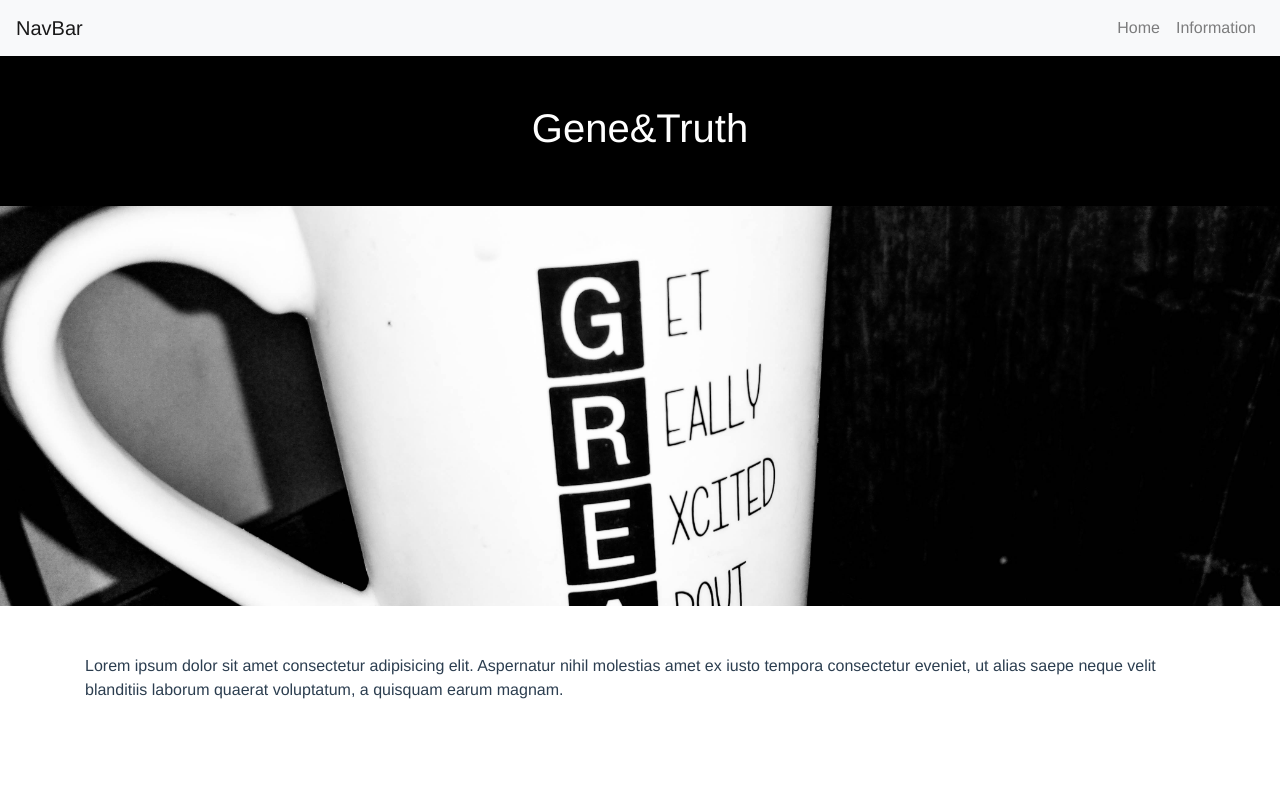
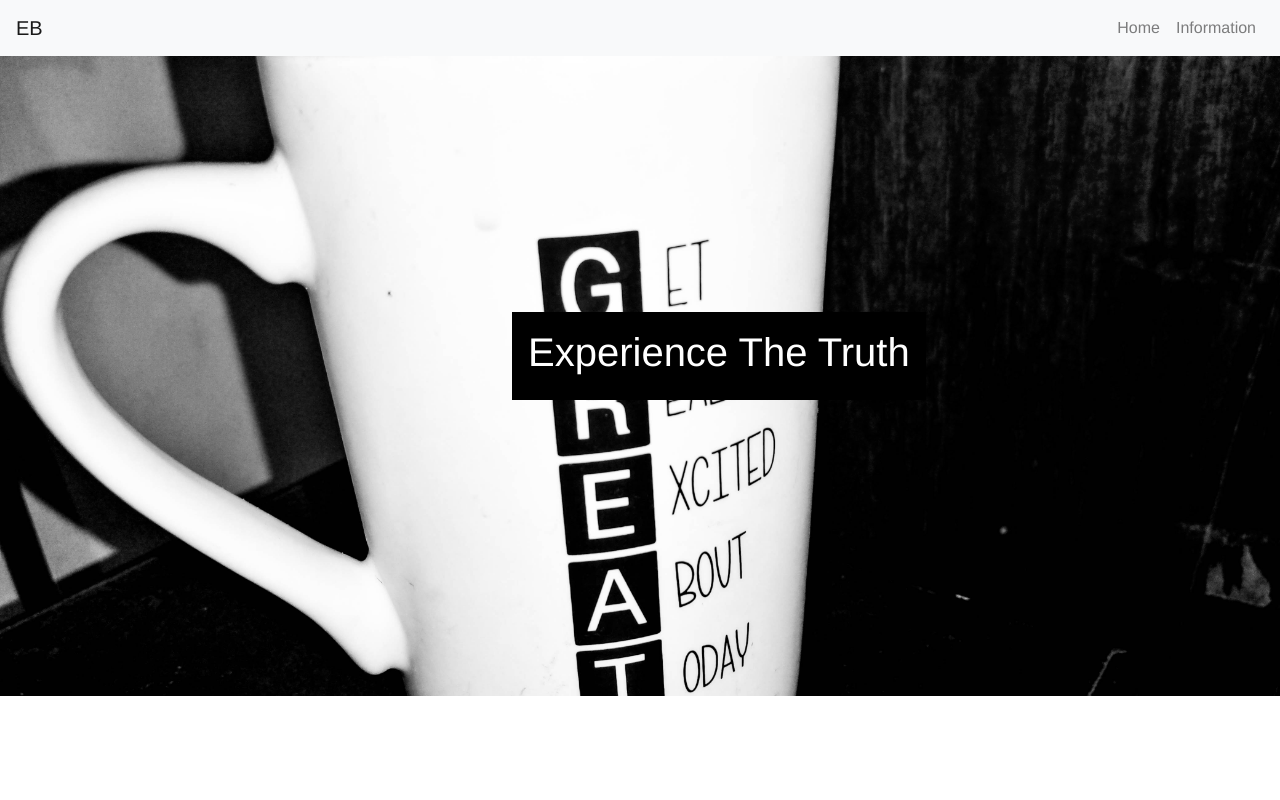
Before and after one commit to bermudezcharloneugene/gt, a Vue app: page / in a window 1280 px wide. Shown: the top 800 px of the page. Built offline with nearby package versions, Linux system fonts and the light colour scheme.

Commit message:
Parallax settings

```diff
--- a/src/Navbar.vue
+++ b/src/Navbar.vue
@@ -1,7 +1,7 @@
 <template>
     <div>
-      <b-navbar toggleable="lg" type="light" variant="light">
-        <b-navbar-brand href="#">NavBar</b-navbar-brand>
+      <b-navbar toggleable="lg" type="light" variant="light" fixed>
+        <b-navbar-brand href="#">EB</b-navbar-brand>
 
         <b-navbar-toggle target="nav-collapse"></b-navbar-toggle>
 
--- a/src/components/Home/Content.vue
+++ b/src/components/Home/Content.vue
@@ -1,11 +1,8 @@
 <template>
-    <div class="mt-5 container content">
-        <p>
-            Lorem ipsum dolor sit amet consectetur adipisicing elit.
-            Aspernatur nihil molestias amet ex iusto tempora consectetur eveniet,
-            ut alias saepe neque velit blanditiis laborum quaerat voluptatum, a
-            quisquam earum magnam.
-        </p>
+    <div class="container content">
+        <div class="row">
+
+        </div>
     </div>
 </template>
 <script>
@@ -19,5 +16,6 @@ export default {
 <style scoped>
     .content{
         min-height: 300px;
+        padding: 40px 60px 24px 60px;
     }
 </style>
--- a/src/components/Home/FirstParallax.vue
+++ b/src/components/Home/FirstParallax.vue
@@ -2,7 +2,16 @@
     <div>
         <slot>
             <div class="parallax" :style="{ backgroundImage: `url(${backgroundUrl})` }">
-
+                <h1 class="parallax-text" >
+                    <label
+                        class="p-3"
+                        @mousemove="calcMousePos"
+                        @mouseleave="isOnHover = false"
+                    >Experience The Truth</label>
+                    </h1>
+                <div v-if="isOnHover === true" class="hoverable-text" :style="{ top: top, left: left}" >
+                    <h1>ASDASD</h1>
+                </div>
             </div>
         </slot>
     </div>
@@ -13,13 +22,26 @@
 
 <script>
 import backgroundUrl from '../../assets/gt.jpg';
+
 export default {
     name: 'FirstParallax',
     data() {
         return{
-            backgroundUrl
+            backgroundUrl: backgroundUrl,
+            isOnHover: false,
+            top: 0,
+            left: 0
+
         }
-    }
+    },
+    methods: {
+        calcMousePos(event) {
+            this.top = (event.pageY - 30) + 'px';
+            this.left = event.pageX + 'px';
+            this.isOnHover = true;
+        }
+    },
+
 }
 </script>
 
@@ -27,10 +49,26 @@ export default {
     .parallax {
         -webkit-filter: grayscale(100%); /* Safari 6.0 - 9.0 */
         filter: grayscale(100%);
-        min-height: 400px;
+        min-height: calc(800px - 10rem);
         background-attachment: fixed;
         background-position: center;
         background-repeat: no-repeat;
         background-size: cover;
     }
+    .parallax-text {
+        position: absolute;
+        left: 40%;
+        top: 40%;
+        background: #000;
+        color: white;
+
+    }
+    .hoverable-text {
+        position: absolute;
+
+        background: rgb(170, 168, 168);
+        color: white;
+        padding: 40px 50px 40px 50px;
+
+    }
 </style>
--- a/src/components/Home/Header.vue
+++ b/src/components/Home/Header.vue
@@ -1,8 +1,7 @@
 <template>
     <div class="header-section ">
         <slot>
-            <h1 class="header-text text-center p-5">Gene&Truth</h1>
-
+            <h1 class="header-text text-center p-5">Eugene Bermudez</h1>
         </slot>
     </div>
 
--- a/src/components/Home/Home.vue
+++ b/src/components/Home/Home.vue
@@ -1,6 +1,6 @@
 <template>
     <div >
-        <Header></Header>
+        <!-- <Header></Header> -->
         <first-parallax></first-parallax>
         <Content></Content>
         <second-parallax />
@@ -9,7 +9,7 @@
 </template>
 
 <script>
-import Header from './Header';
+// import Header from './Header';
 import Content from './Content';
 import FirstParallax from './FirstParallax';
 import SecondParallax from './SecondParallax';
@@ -18,7 +18,7 @@ import FooterInformation from './FooterInformation';
 export default {
     name: 'Home',
     components: {
-        Header: Header,
+        // Header: Header,
         Content: Content,
         firstParallax: FirstParallax,
         secondParallax: SecondParallax,
--- a/src/components/Home/SecondParallax.vue
+++ b/src/components/Home/SecondParallax.vue
@@ -19,8 +19,8 @@ export default {
 
 <style scoped>
     .second-parallax {
-            -webkit-filter: grayscale(100%); /* Safari 6.0 - 9.0 */
-            filter: grayscale(100%);
+        -webkit-filter: grayscale(100%); /* Safari 6.0 - 9.0 */
+        filter: grayscale(100%);
         min-height: 400px;
         background-attachment: fixed;
         background-position: center;
```
